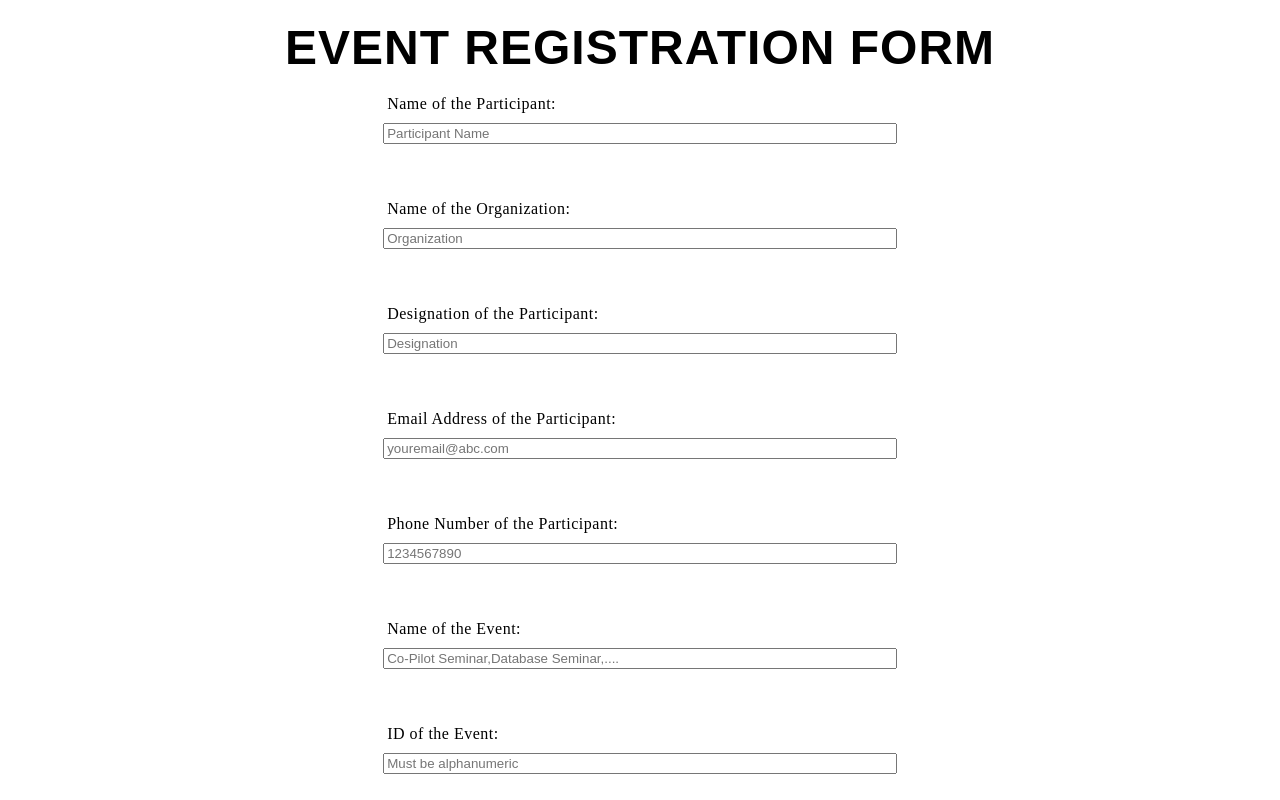
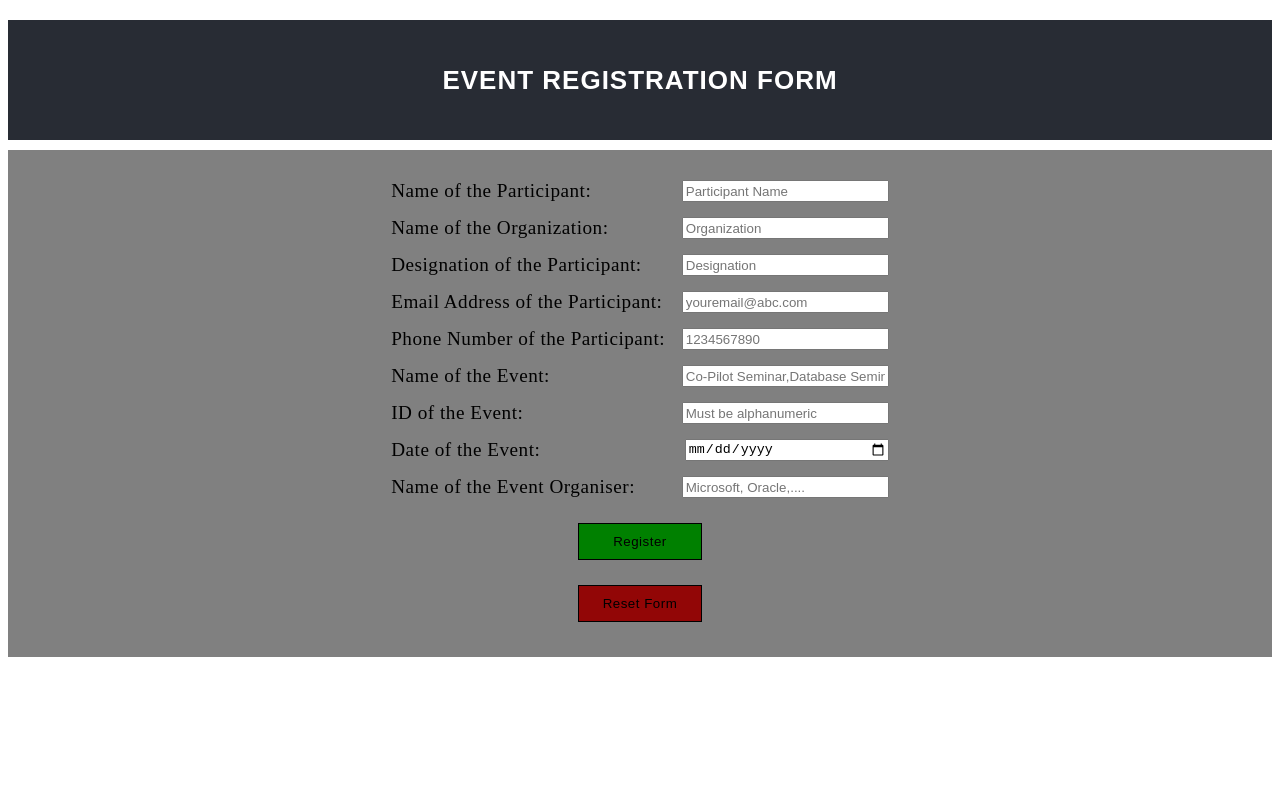
Before and after one commit to mrudularavishankar-sangamone/EventRegistrationForm, a React (Create React App) app in the folder eventregistrationform-app/: page / in a window 1280 px wide. Shown: the top 800 px of the page. Built offline with nearby package versions, Linux system fonts and the light colour scheme.

Commit message:
Formatting and Styling the code

```diff
--- a/eventregistrationform-app/src/App.css
+++ b/eventregistrationform-app/src/App.css
@@ -1,6 +1,6 @@
 .App-header {
   background-color: #282c34;
-  min-height: 10vh;
+  min-height: 15vh;
   display: flex;
   flex-direction: column;
   align-items: center;
@@ -16,51 +16,33 @@ h1 {
   font-family: 'Arial', sans-serif;
   font-weight: bold;
   font-size: 3rem;
-  margin: 20px 5px;
+  margin: 20px 0px;
   letter-spacing: 1px;
 }
 
-h2 {
-  text-transform: capitalize;
-  text-align: center;
-  font-family: 'Arial', sans-serif;
-  font-weight: bold;
-  font-size: 2rem;
-  margin: 20px 5px;
-  letter-spacing: 1px;
-}
-
-p {
-  text-transform: uppercase;
-  text-align: center;
-  font-family: 'Arial', sans-serif;
-  font-size: 1.5rem;
-  margin: 20px 5px;
-  letter-spacing: 1px;
-}
-
-.donationFormCSS {
-  font-weight:bold;
+.registration-page {
   background-color: grey;
   display: flex;
   flex-direction: column;
-  margin: auto;
+  padding: 10px;
 }
 
 form{
+  margin-top: 20px;
   display: flex;
   flex-direction: column;
+  gap: 15px;
   align-items: center;
-  gap: 10px;
   margin-bottom: 5px;
 }
 
 label {
  display: flex;
- gap: 10px;
- justify-content: space-between;
  width: 40%;
  letter-spacing: 0.5px;
+ justify-content: space-between;
+ font-size: 1.2rem;
+ gap: 10px;
 }
 
 input {
--- a/eventregistrationform-app/src/App.js
+++ b/eventregistrationform-app/src/App.js
@@ -4,7 +4,7 @@ import RegistrationPage from './pages/registrationPage';
 function App() {
   return (
     <>
-      <h1> Event Registration Form </h1>
+      <h1 className = 'App-header'> Event Registration Form </h1>
       <RegistrationPage />
     </>
 
--- a/eventregistrationform-app/src/pages/registrationPage.jsx
+++ b/eventregistrationform-app/src/pages/registrationPage.jsx
@@ -45,36 +45,41 @@ export default function RegistrationPage() {
   }
 
   return (
-    <div>
+    <div className="registration-page">
+
       <form onSubmit = {handleSubmit}>
-        <label> Name of the Participant: </label>
-        <input type = 'text' id = 'participantName'  placeholder = 'Participant Name' onChange = {handleChange} required/> <br/><br/>
+        <label> Name of the Participant:
+          <input type = 'text' id = 'participantName'  placeholder = 'Participant Name' onChange = {handleChange} required/>
+        </label>
 
-        <label> Name of the Organization: </label>
-        <input type = 'text' id = 'orgName' placeholder = 'Organization' onChange = {handleChange}  required/> <br/><br/>
+        <label> Name of the Organization:
+          <input type = 'text' id = 'orgName' placeholder = 'Organization' onChange = {handleChange}  required/>
+        </label>
 
-        <label> Designation of the Participant: </label>
-        <input type = 'text' id = 'designation' placeholder = 'Designation' onChange = {handleChange} required/> <br/><br/>
+        <label> Designation of the Participant:
+          <input type = 'text' id = 'designation' placeholder = 'Designation' onChange = {handleChange} required/>
+        </label>
 
-        <label> Email Address of the Participant: </label>
-        <input type = 'email' id = 'emailID' placeholder = 'youremail@abc.com' onChange = {handleChange} pattern="^[a-z0-9._%+\-]+@[a-z0-9.\-]+\.[a-z]{2,}$" required/> <br/><br/>
+        <label> Email Address of the Participant:
+        <input type = 'email' id = 'emailID' placeholder = 'youremail@abc.com' onChange = {handleChange} pattern="^[a-z0-9._%+\-]+@[a-z0-9.\-]+\.[a-z]{2,}$" required/>
+        </label>
+        <label> Phone Number of the Participant:
+        <input type = 'tel' id = 'phoneNumber' pattern="\d+" placeholder = '1234567890' minLength = {10} onChange = {handleChange} required/>   </label>
 
-        <label> Phone Number of the Participant: </label>
-        <input type = 'tel' id = 'phoneNumber' pattern="\d+" placeholder = '1234567890' minLength = {10} onChange = {handleChange} required/> <br/><br/>
+        <label> Name of the Event:
+        <input type = 'text' id = 'eventName' placeholder = 'Co-Pilot Seminar,Database Seminar,....' onChange = {handleChange} required/>   </label>
 
-        <label> Name of the Event: </label>
-        <input type = 'text' id = 'eventName' placeholder = 'Co-Pilot Seminar,Database Seminar,....' onChange = {handleChange} required/> <br/><br/>
+        <label> ID of the Event:
+        <input type = 'text' id = 'eventID' pattern = "(?=.*\d)(?=.*[a-zA-Z]).+" placeholder = 'Must be alphanumeric' onChange = {handleChange}  required/>  </label>
 
-        <label> ID of the Event: </label>
-        <input type = 'text' id = 'eventID' pattern = "(?=.*\d)(?=.*[a-zA-Z]).+" placeholder = 'Must be alphanumeric' onChange = {handleChange}  required/> <br/><br/>
+        <label> Date of the Event:
+        <input type = 'date' min = {today} max = {maxDate} id = 'eventDate' onChange = {handleChange} required/> </label>
 
-        <label> Date of the Event: </label>
-        <input type = 'date' min = {today} max = {maxDate} id = 'eventDate' onChange = {handleChange} required/> <br/><br/>
+        <label> Name of the Event Organiser:
+        <input type = 'text' id = 'eventOrganizer' placeholder = 'Microsoft, Oracle,....'  onChange = {handleChange} required/>   </label>
 
-        <label> Name of the Event Organiser: </label>
-        <input type = 'text' id = 'eventOrganizer' placeholder = 'Microsoft, Oracle,....'  onChange = {handleChange} required/> <br/><br/>
-
-       <button type = 'submit' id = 'submitButton'> Submit </button>
+        <button className = "submitButton" type = "submit"> Register </button>
+        <button className = "resetButton" type = "reset"> Reset Form </button>
 
       </form>
     </div>
```
